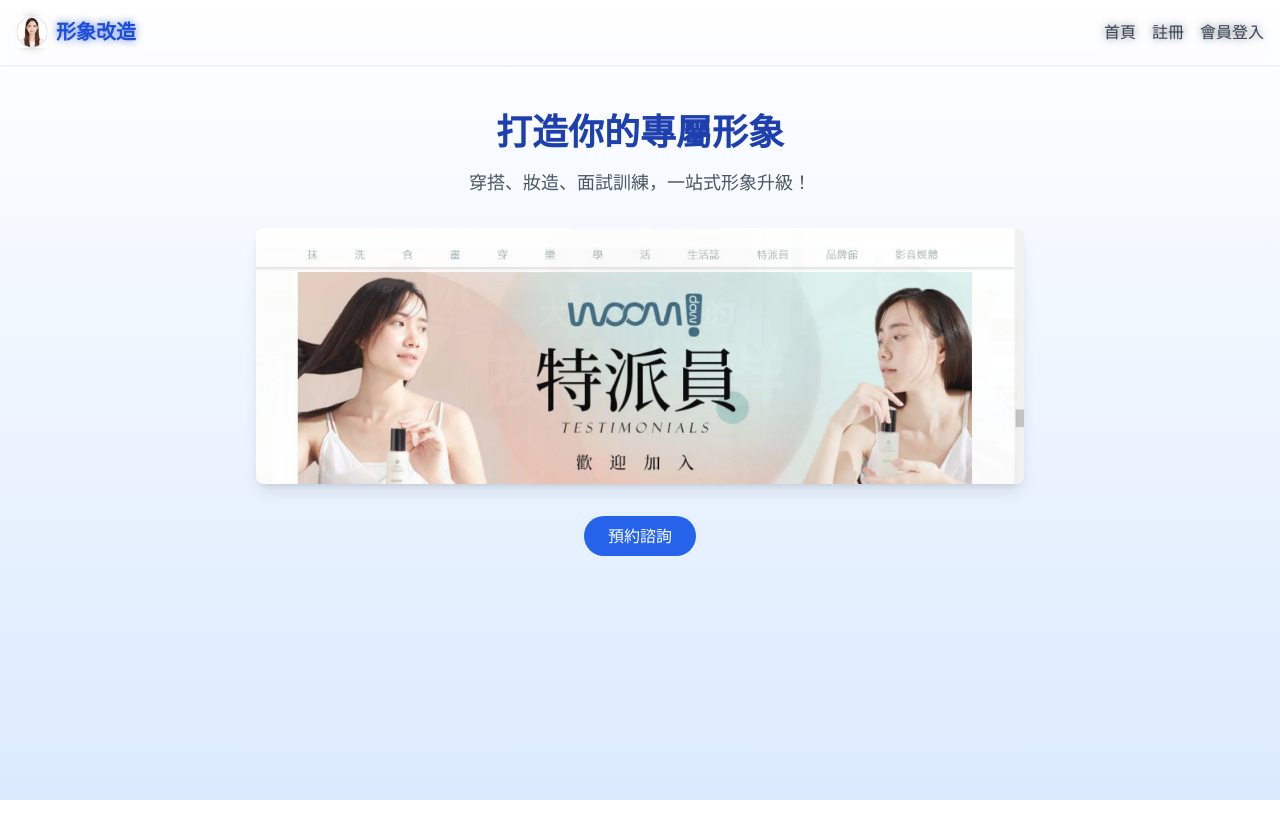
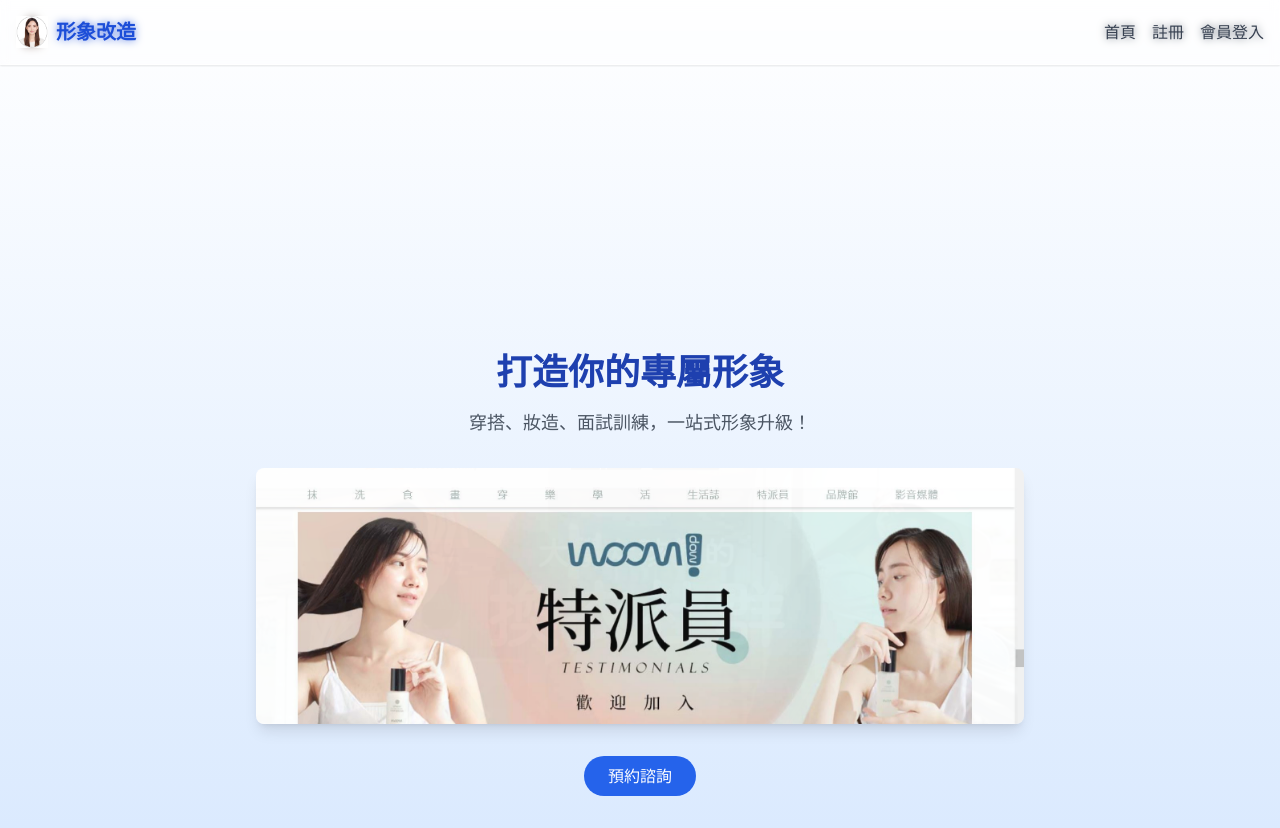
Before and after one commit to xiangtinglin/ImageWeb, a React (Vite) app in the folder client/: page / in a window 1280 px wide. Before the commit the page ends 800 px from the top, so only its background shows below. Built offline with nearby package versions, Linux system fonts and the light colour scheme; no server answers.

Commit message:
update: 2025-09-04 11:43:15

```diff
--- a/client/src/components/Layout.jsx
+++ b/client/src/components/Layout.jsx
@@ -6,7 +6,7 @@ const Layout = () => {
   return (
     <>
       <Navbar />
-      <main className="pt-20 px-4">
+      <main className="pt-80 px-4">
         <Outlet />
       </main>
     </>
```
